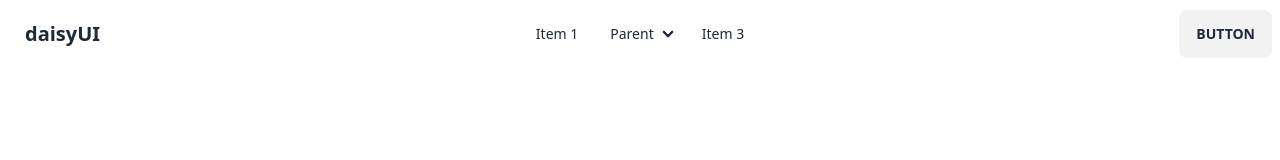
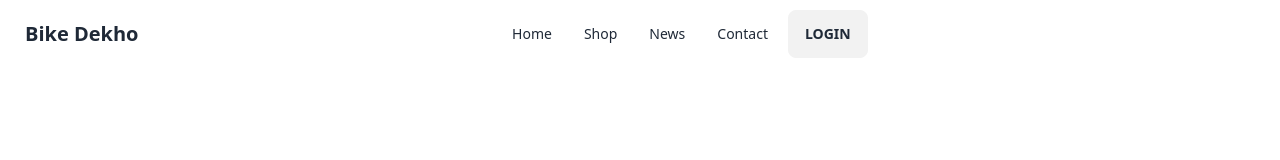
Before and after one commit to niladhikari/Biker-zone, a plain HTML site: page index.html in a window 1280 px wide. Drawn offline with nearby package versions, Linux system fonts and the light colour scheme.

Commit message:
add nav bar some style

```diff
--- a/index.html
+++ b/index.html
@@ -1,59 +1,51 @@
 <!DOCTYPE html>
 <html lang="en">
+
 <head>
     <meta charset="UTF-8">
     <meta http-equiv="X-UA-Compatible" content="IE=edge">
     <meta name="viewport" content="width=device-width, initial-scale=1.0">
     <title>Biker Zone</title>
 
-    <!-- daisy ui set up link -->
+    <!-- daisyui set up link -->
     <link href="https://cdn.jsdelivr.net/npm/daisyui@3.3.1/dist/full.css" rel="stylesheet" type="text/css" />
     <script src="https://cdn.tailwindcss.com"></script>
+</head>
 
-</head>
 <body>
-    <header>
-        <nav>
     <div class="navbar bg-base-100">
         <div class="navbar-start">
             <div class="dropdown">
                 <label tabindex="0" class="btn btn-ghost lg:hidden">
-                      <svg xmlns="http://www.w3.org/2000/svg" class="h-5 w-5" fill="none" viewBox="0 0 24 24" stroke="currentColor"><path stroke-linecap="round" stroke-linejoin="round" stroke-width="2" d="M4 6h16M4 12h8m-8 6h16" /></svg>
+                    <svg xmlns="http://www.w3.org/2000/svg" class="h-5 w-5" fill="none" viewBox="0 0 24 24"
+                        stroke="currentColor">
+                        <path stroke-linecap="round" stroke-linejoin="round" stroke-width="2"
+                            d="M4 6h16M4 12h8m-8 6h16" />
+                    </svg>
                 </label>
-                    <ul tabindex="0" class="menu menu-sm dropdown-content mt-3 z-[1] p-2 shadow bg-base-100 rounded-box w-52">
-                      <li><a>Item 1</a></li>
-                      <li>
-                        <a>Parent</a>
-                        <ul class="p-2">
-                          <li><a>Submenu 1</a></li>
-                          <li><a>Submenu 2</a></li>
-                        </ul>
-                      </li>
-                      <li><a>Item 3</a></li>
+                <ul tabindex="0"
+                    class="menu menu-sm dropdown-content mt-3 z-[1] p-2 shadow bg-base-100 rounded-box w-52">
+                    <li><a>Home</a></li>
+                    <li><a>Shop</a></li>
+                    <li><a>News</a></li>
+                    <li><a>Contact</a></li>
                 </ul>
             </div>
-                  <a class="btn btn-ghost normal-case text-xl">daisyUI</a>
+            <a class="btn btn-ghost normal-case text-xl">Bike Dekho</a>
         </div>
         <div class="navbar-center hidden lg:flex">
             <ul class="menu menu-horizontal px-1">
-                    <li><a>Item 1</a></li>
-                    <li tabindex="0">
-                      <details>
-                        <summary>Parent</summary>
-                        <ul class="p-2">
-                          <li><a>Submenu 1</a></li>
-                          <li><a>Submenu 2</a></li>
-                        </ul>
-                      </details>
-                    </li>
-                    <li><a>Item 3</a></li>
+                <li><a>Home</a></li>
+                <li><a>Shop</a></li>
+                <li><a>News</a></li>
+                <li><a>Contact</a></li>
             </ul>
         </div>
-                <div class="navbar-end">
-                  <a class="btn">Button</a>
+        <div class="navbar-start">
+            <a class="btn">LogIN</a>
         </div>
     </div>
-        </nav>
-    </header>
 </body>
+
+
 </html>
--- a/tailwind.config.js
+++ b/tailwind.config.js
@@ -1,4 +1,3 @@
-/** @type {import('tailwindcss').Config} */
 module.exports = {
     content: ["./src/**/*.{html,js}"],
     theme: {
```
Lines whose indentation alone changed are shown as unchanged.
